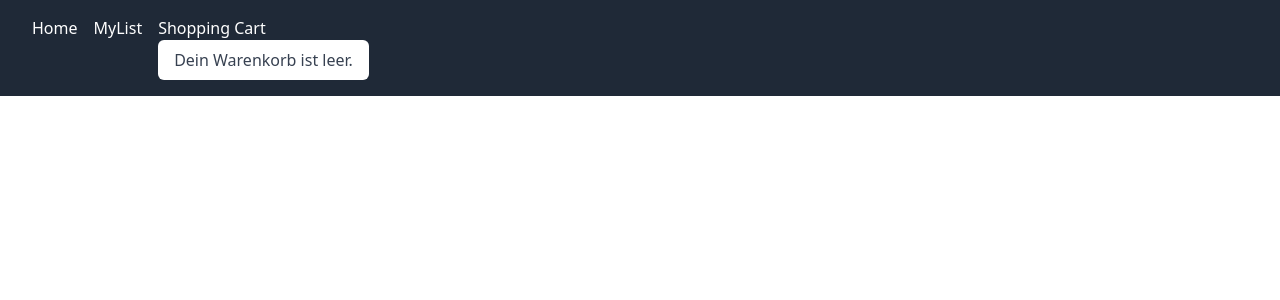
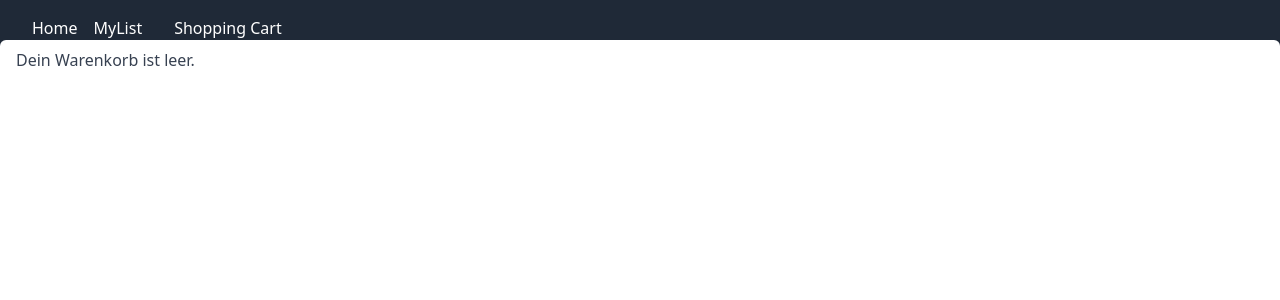
Before and after one commit to Albs1de/FakeStore, a React (Vite) app: page /mylist in a window 1280 px wide. Both pictures are taken after a click on the item "Shopping Cart". Shown: the top 300 px of the page. Built offline with nearby package versions, Linux system fonts and the light colour scheme.

Commit message:
Fix: Darstellung der Produkte im Warenkorb

```diff
--- a/src/components/Navbar.jsx
+++ b/src/components/Navbar.jsx
@@ -19,15 +19,20 @@ const Navbar = () => {
         <li className="ml-4 hover:text-gray-300">
           <Link to="/mylist">MyList</Link>
         </li>
-        <li className="ml-4 hover:text-gray-300" onClick={toggleCart}>
+        <li className="ml-8 hover:text-gray-300 " onClick={toggleCart}>
           Shopping Cart
           {isCartOpen && (
-            <div className=" bg-white rounded-md">
+            <div className=" bg-white text-black rounded-md absolute right-0 w-full">
+              {/*TODO wenn gleiches Element, dann nur 1x anzeigen und Anzahl aufzählen */}
               {cartList.length > 0 ? (
                 cartList.map((item) => (
-                  <div key={item.id} className="flex items-center px-4 py-2">
+                  <div
+                    key={item.id}
+                    className=" flex items-center px-4 py-2 m-2"
+                  >
                     <img src={item.image} alt={item.title} className="w-10" />
-                    {item.name}
+                    <p className="ml-4 text-sm">{item.title}</p>
+                    <p className="ml-24 font-bold">{item.price}€</p>
                   </div>
                 ))
               ) : (
```
